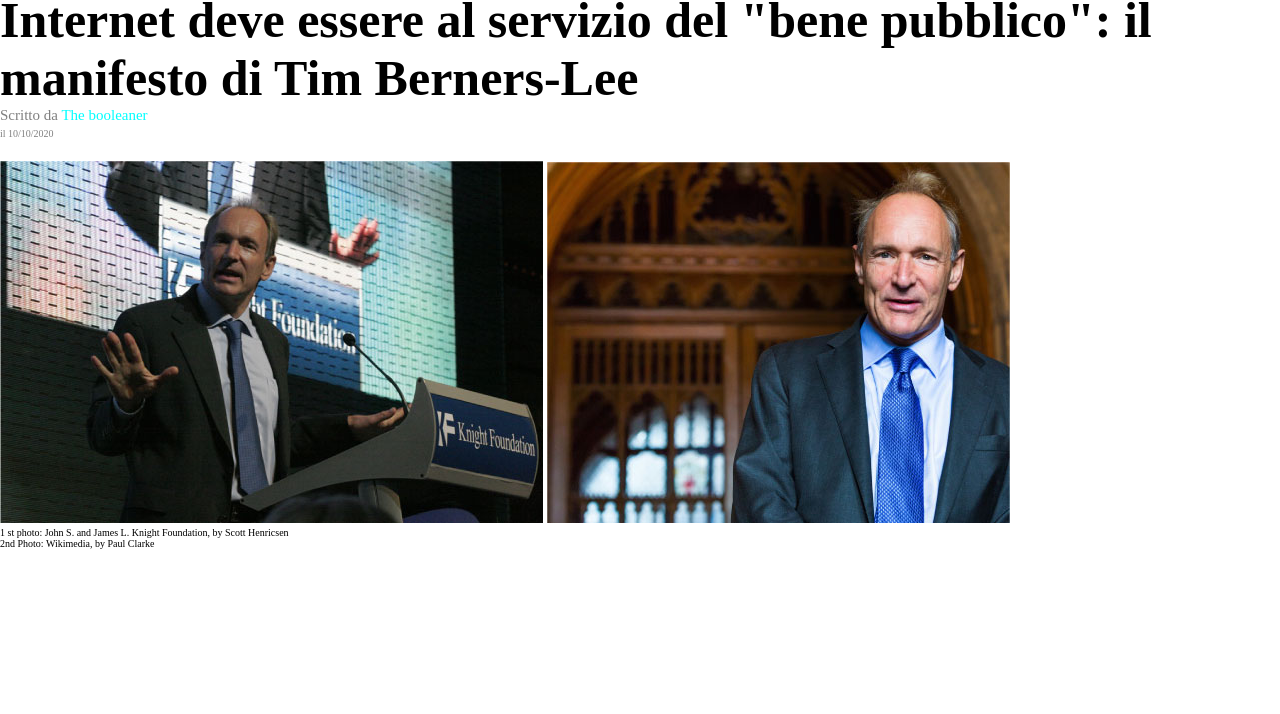
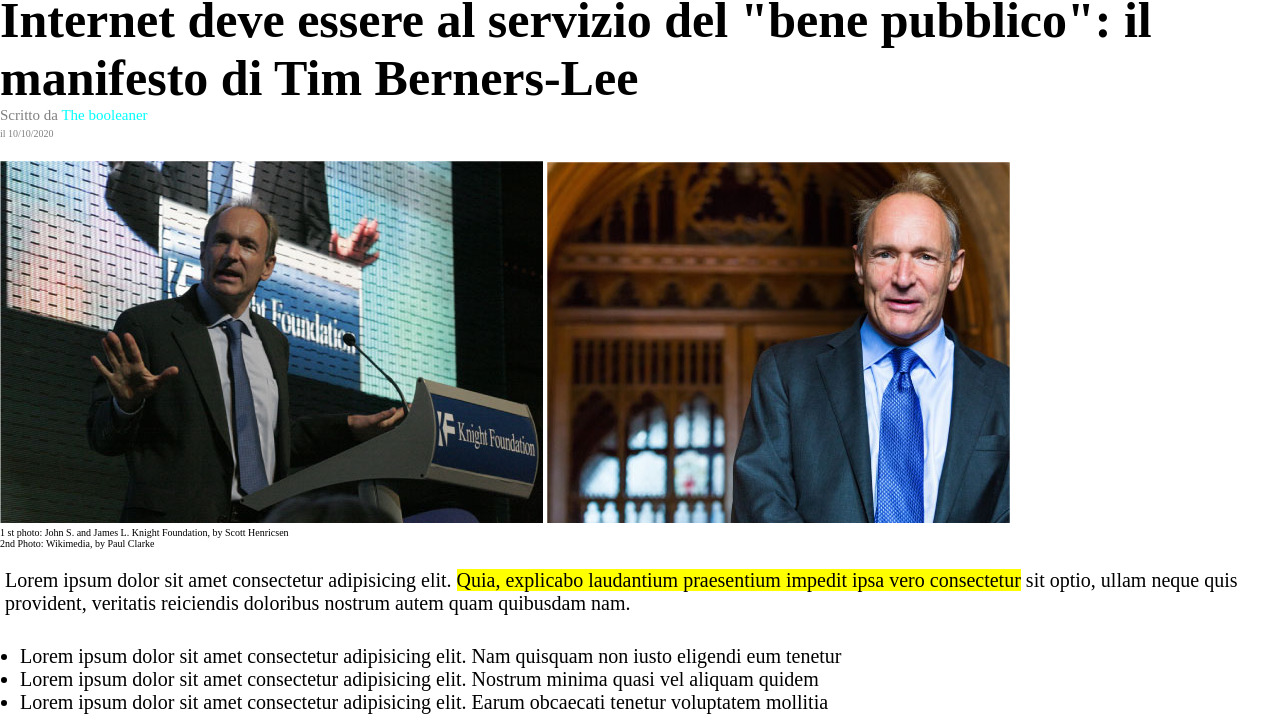
Before and after one commit to LucaFormica17/html-css-booleaner, a plain HTML site: page index.html in a window 1280 px wide. Shown: the part 109-823 px from the top of the page. Before the commit the page ends 800 px from the top, so only its background shows below. Drawn offline with Linux system fonts and the light colour scheme.

Commit message:
[UPDATE] added paragraph and unorder list

```diff
--- a/css/style.css
+++ b/css/style.css
@@ -44,3 +44,20 @@ h1{
 .caption{
     font-size: 10px;
 }
+
+.paragraph{
+    font-size: 20px;
+}
+
+p{
+    margin-left: 5px;
+}
+
+.highlight{
+    background-color: yellow;
+}
+
+ul{
+    margin-top: 30px;
+    margin-left: 20px;
+}
--- a/index.html
+++ b/index.html
@@ -26,6 +26,14 @@
                     <div class="caption">1 st photo: John S. and James L. Knight Foundation, by Scott Henricsen <br>2nd Photo: Wikimedia, by Paul Clarke</div>
                 </div>
             </div>
+            <div class="paragraph">
+                <p>Lorem ipsum dolor sit amet consectetur adipisicing elit. <span class="highlight">Quia, explicabo laudantium praesentium impedit ipsa vero consectetur</span> sit optio, ullam neque quis provident, veritatis reiciendis doloribus nostrum autem quam quibusdam nam.</p>
+                <ul>
+                    <li>Lorem ipsum dolor sit amet consectetur adipisicing elit. Nam quisquam non iusto eligendi eum tenetur </li>
+                    <li>Lorem ipsum dolor sit amet consectetur adipisicing elit. Nostrum minima quasi vel aliquam quidem </li>
+                    <li>Lorem ipsum dolor sit amet consectetur adipisicing elit. Earum obcaecati tenetur voluptatem mollitia </li>
+                </ul>
+            </div>
         </main>
         <footer></footer>
     </body>
```
